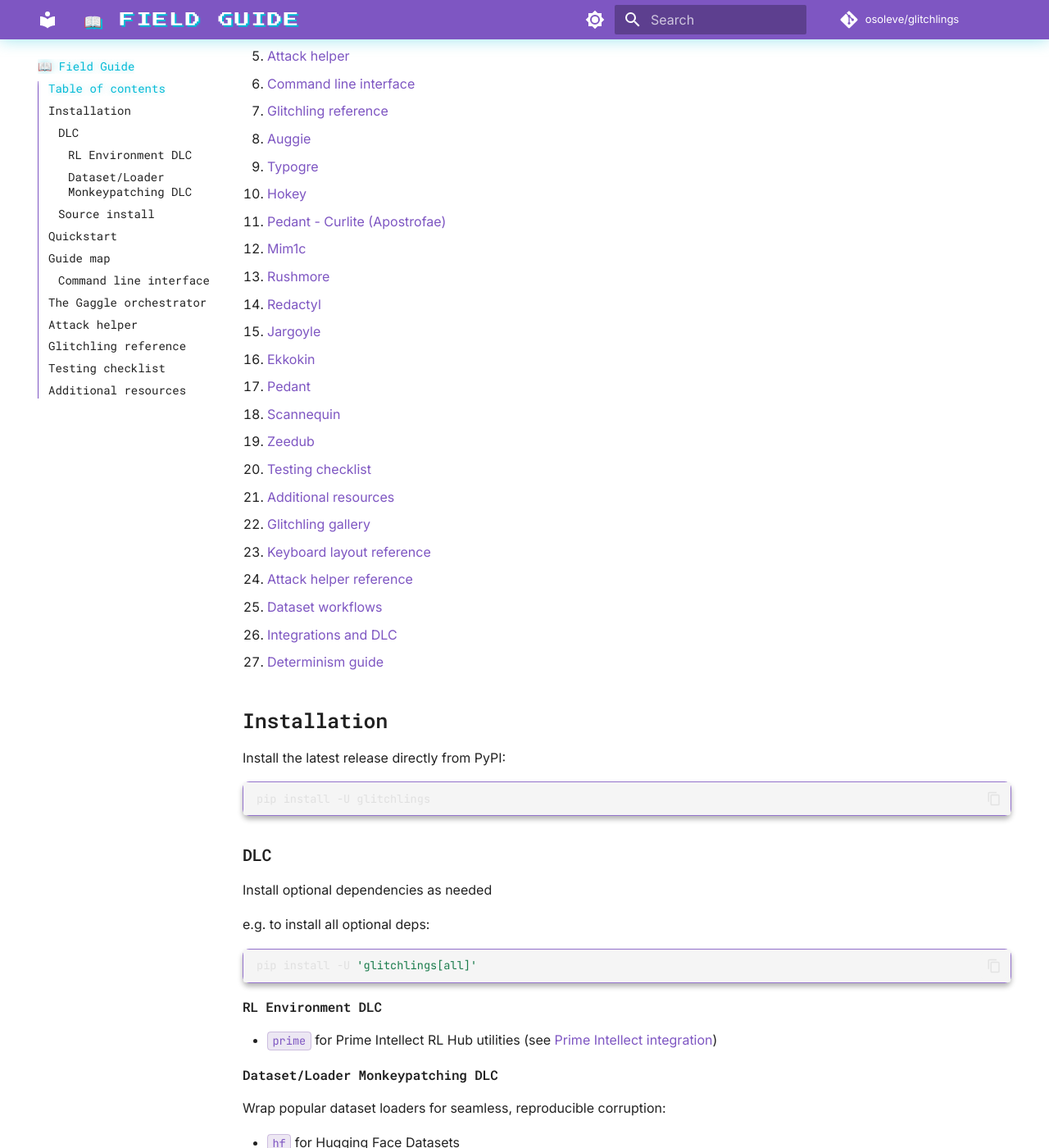
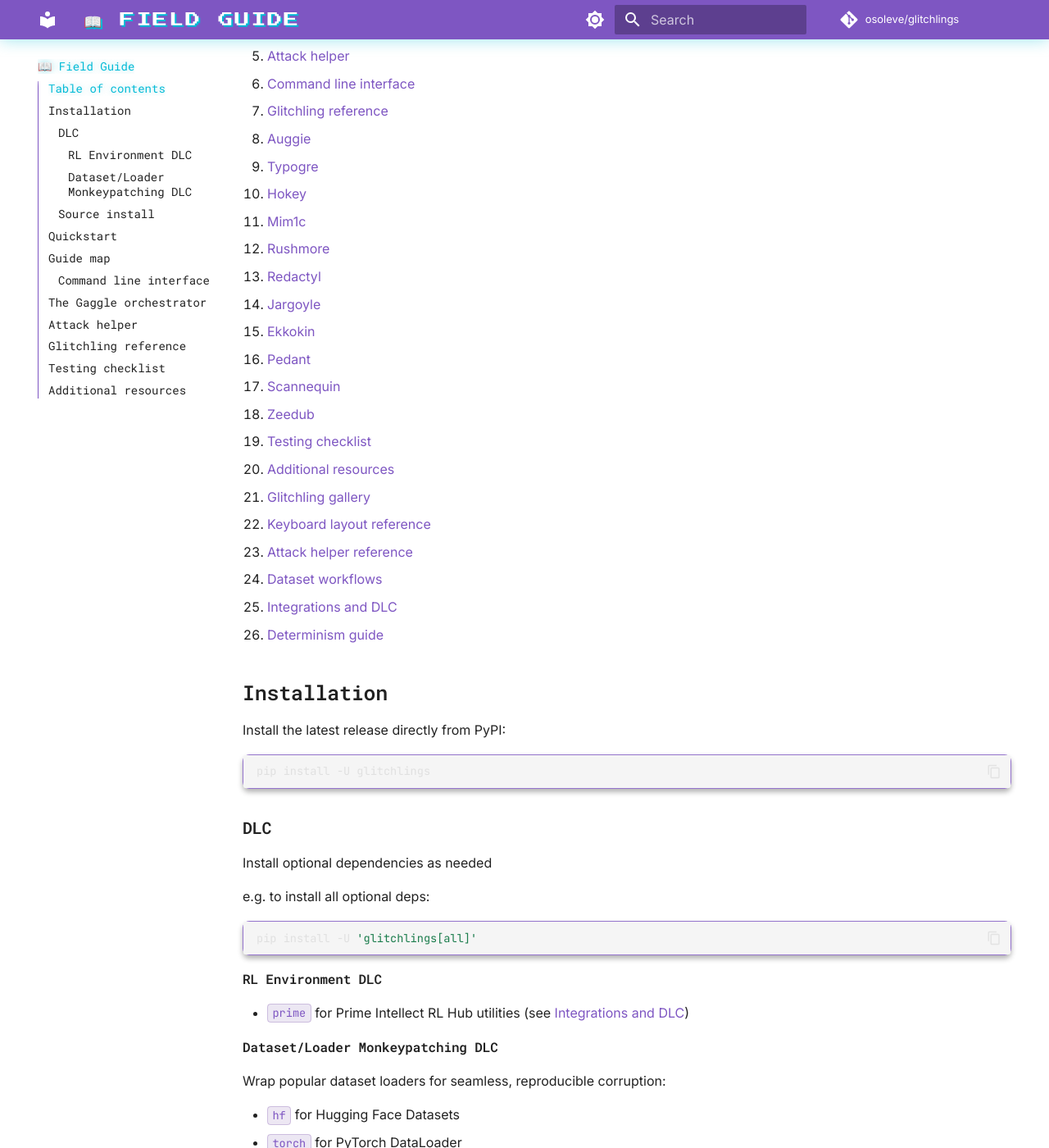
Before and after one commit to osoleve/glitchlings, an MkDocs documentation site: the page built from docs/index.md, in a window 1280 px wide and 1400 px high, scrolled down 448 px. Shown: the whole window at 82% size. Built offline with MkDocs 1.6.1 and Material for MkDocs 9.7.7, drawn with Linux system fonts in a browser that asks for light colours; comment, search, counter and statistics services are not loaded.

Commit message:
fix: Remove obsolete link and update references in documentation

```diff
--- a/docs/index.md
+++ b/docs/index.md
@@ -14,7 +14,6 @@ Welcome to the Glitchlings field manual! This guide explains how to install the
    - [Auggie](glitchlings/auggie.md)
    - [Typogre](glitchlings/typogre.md)
    - [Hokey](glitchlings/hokey.md)
-   - [Pedant - Curlite (Apostrofae)](glitchlings/apostrofae.md)
    - [Mim1c](glitchlings/mim1c.md)
    - [Rushmore](glitchlings/rushmore.md)
    - [Redactyl](glitchlings/redactyl.md)
@@ -52,7 +51,7 @@ pip install -U 'glitchlings[all]'
 
 #### RL Environment DLC
 
-- `prime` for Prime Intellect RL Hub utilities (see [Prime Intellect integration](#prime-intellect-integration))
+- `prime` for Prime Intellect RL Hub utilities (see [Integrations and DLC](integrations.md))
 
 #### Dataset/Loader Monkeypatching DLC
 
@@ -63,7 +62,7 @@ Wrap popular dataset loaders for seamless, reproducible corruption:
 - `lightning` for Lightning DataModule
 - `gutenberg` for Project Gutenberg (Gutendex) corruption helpers
 
-See [Dataset workflows](#dataset-workflows) for details.
+See [Dataset workflows](datasets.md) for details.
 
 ### Source install
 
```
